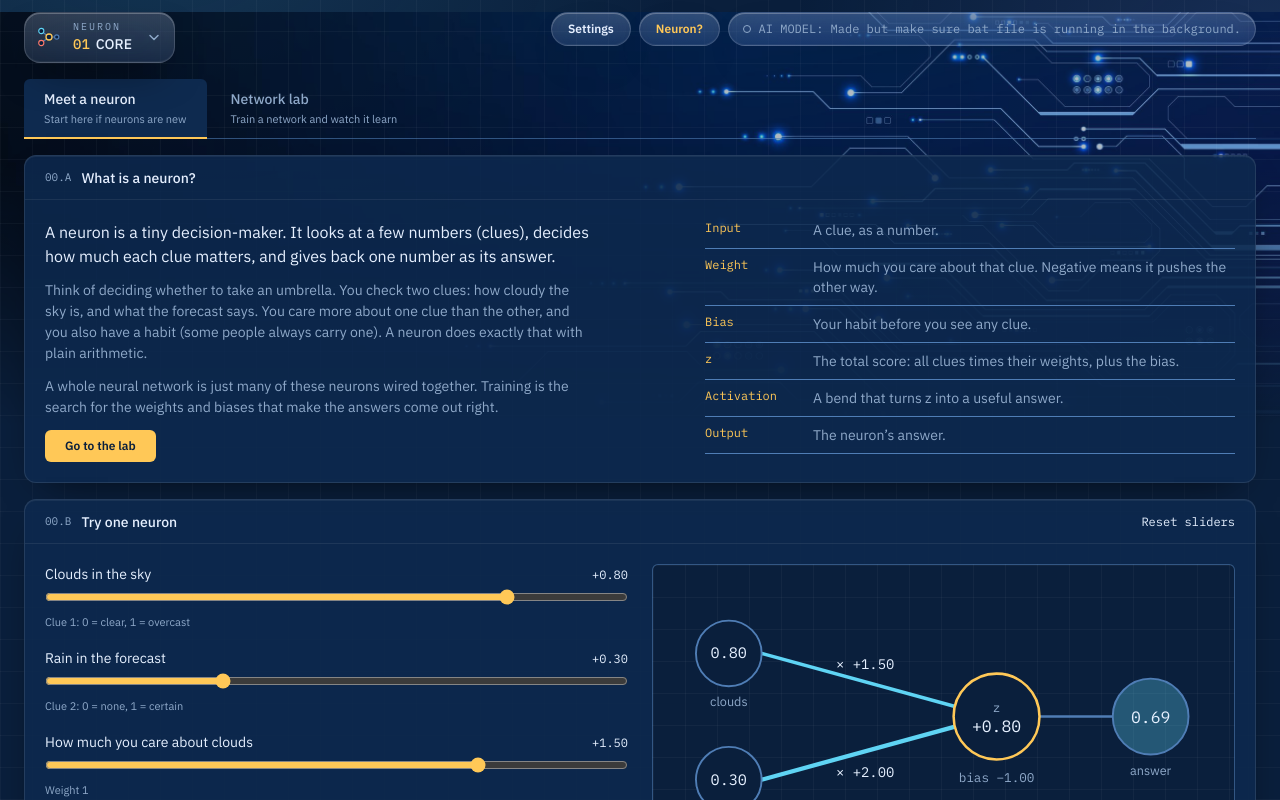
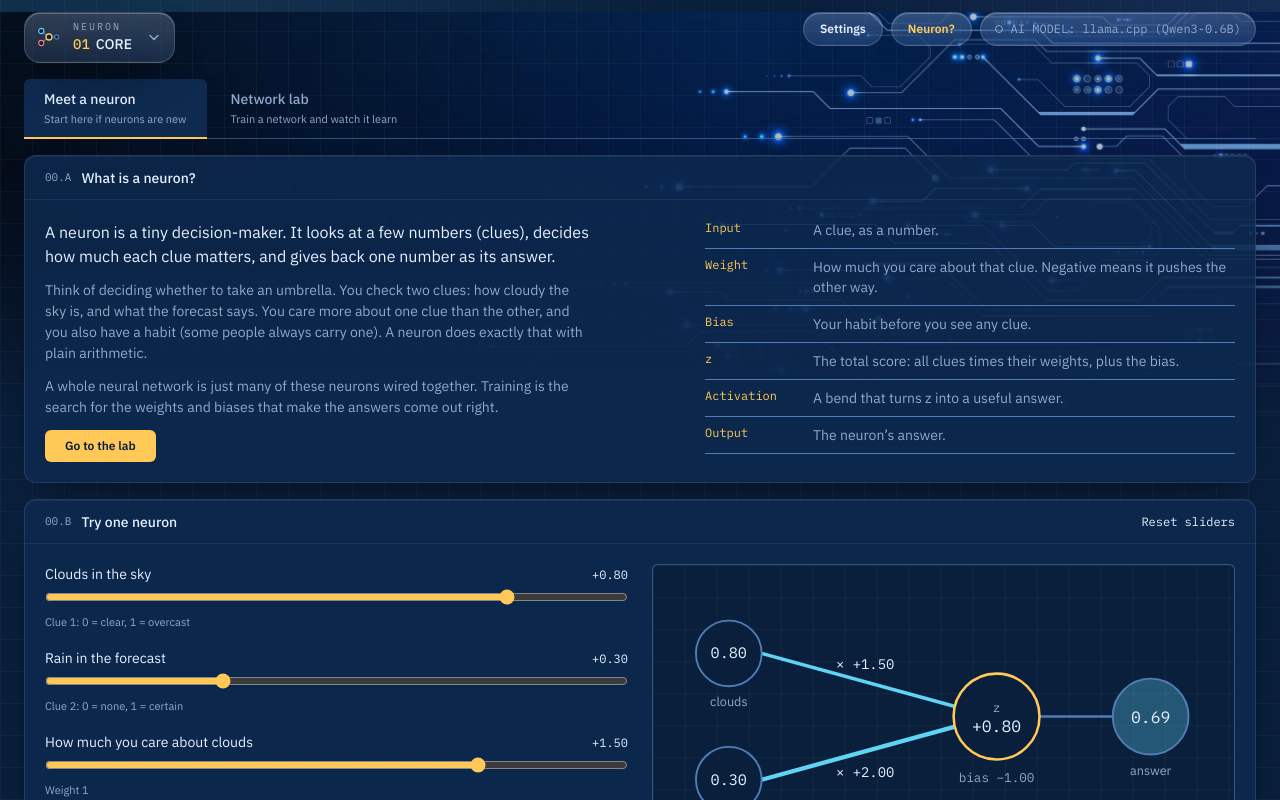
Before and after one commit to itsprantik/neuron, a React (Vite) app: page / in a window 1280 px wide. Shown: the top 800 px of the page. Built offline with nearby package versions, Linux system fonts and the light colour scheme.

Commit message:
minor fix

```diff
--- a/src/App.tsx
+++ b/src/App.tsx
@@ -131,7 +131,7 @@ function App() {
             title="The local language model is built last and is not installed yet."
           >
             <span className="inline-block h-2 w-2 rounded-full border border-muted" aria-hidden="true" />
-            AI MODEL: Made but make sure bat file is running in the background.
+            AI MODEL: llama.cpp (Qwen3-0.6B)
           </p>
         </div>
       </div>
```
